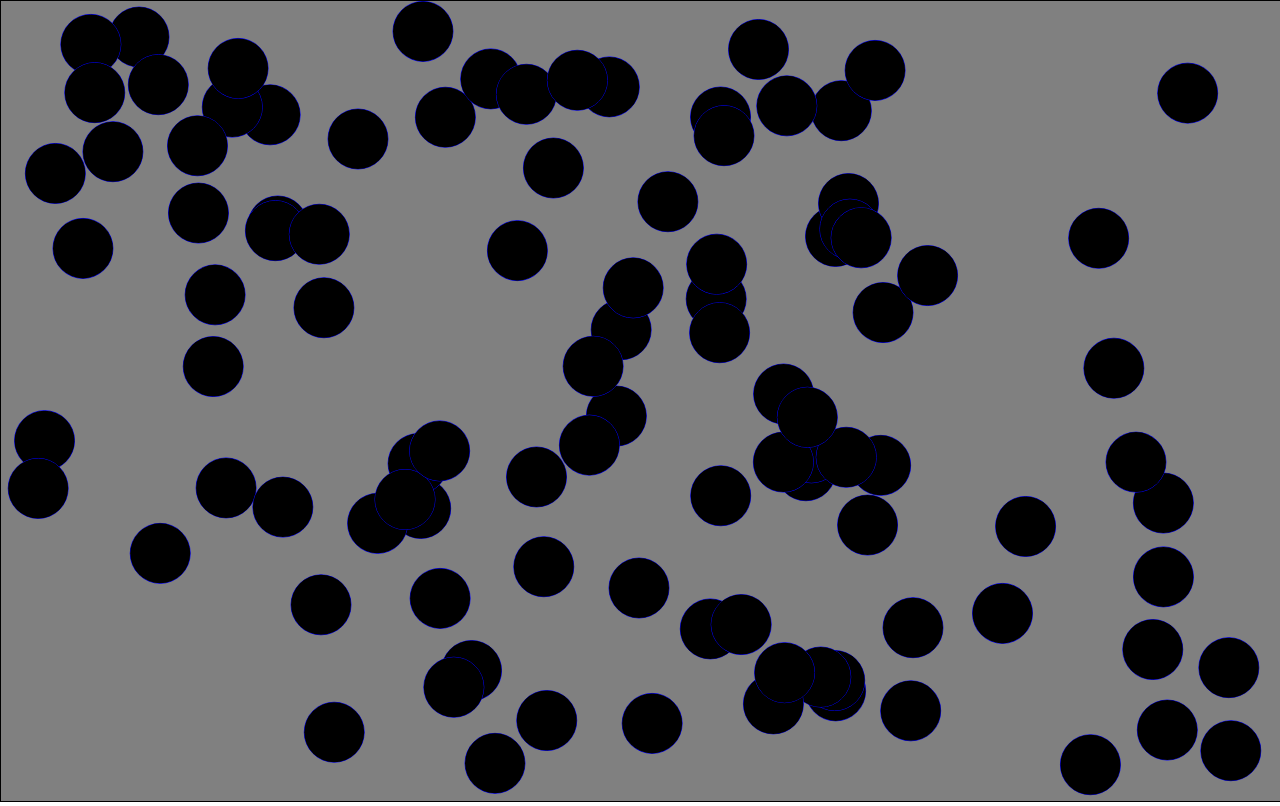
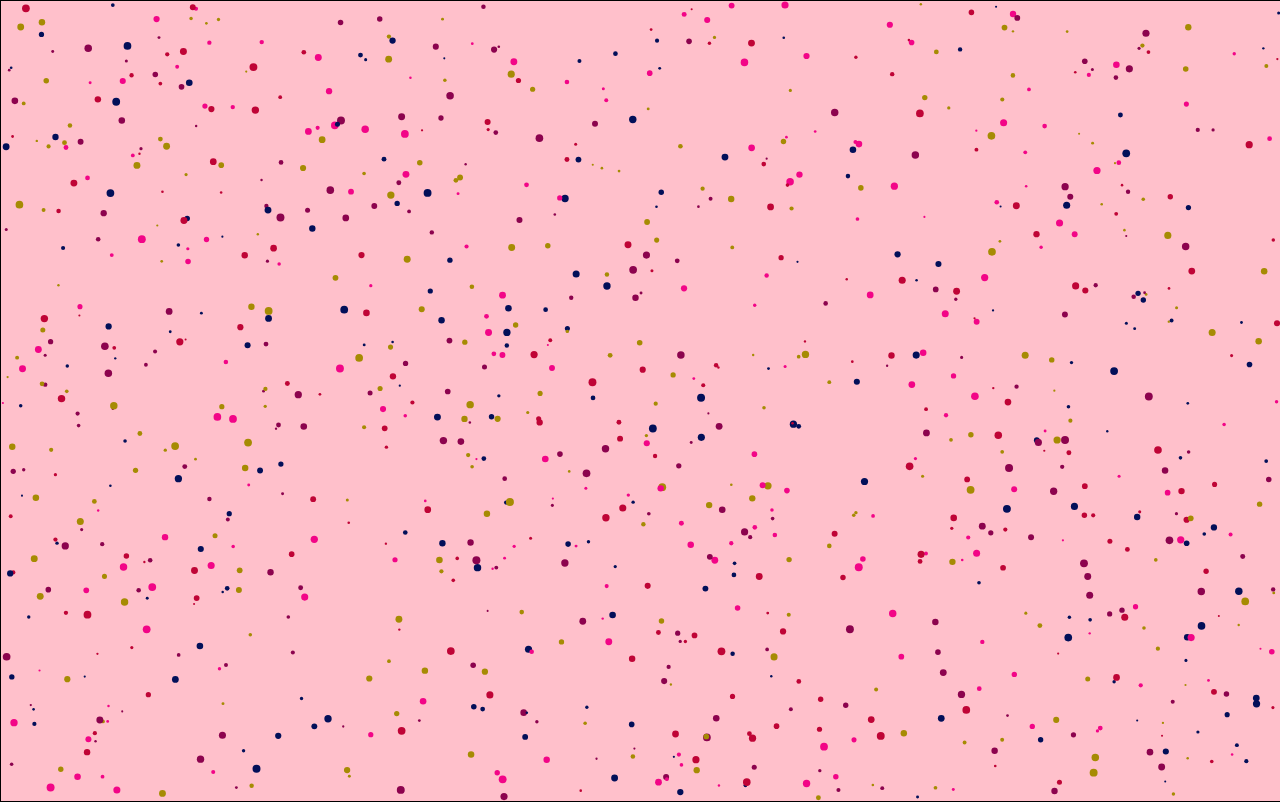
Before and after one commit to PratikshaSh/canvas, a plain HTML site: page canvas-resize/index.html in a window 1280 px wide. Drawn offline with Linux system fonts and the light colour scheme.

Commit message:
interactivity added

```diff
--- a/canvas-resize/canvas.js
+++ b/canvas-resize/canvas.js
@@ -52,6 +52,36 @@ var c = canvas.getContext('2d');
 // var dy = (Math.random() - 0.5) * 8;
 // var radius = 30;
 
+var mouse = {
+    x: undefined,
+    y: undefined
+}
+var maxRadius = 40;
+// var minRadius = 2;
+
+var colorArray =[
+   '#BF0436',
+   "#F20587",
+   '#8C034E',
+   '#020F59',
+   '#A68B03',
+];
+
+window.addEventListener('mousemove',
+    function (event) {
+    mouse.x = event.x;
+    mouse.y = event.y;
+    console.log(mouse);
+})
+
+window.addEventListener('resize', function() {
+    canvas.width = window.innerWidth;
+    canvas.height = window.innerHeight;
+    init();
+})
+
+
+
 //JS Object
 function Circle(x,y, dx, dy, radius){
     this.x = x;
@@ -59,12 +89,15 @@ function Circle(x,y, dx, dy, radius){
     this.dx = dx;
     this.dy =dy;
     this.radius = radius;
+    this.minRadius = radius;
+    this.color = colorArray[Math.floor(Math.random() * 5)];
 
     this.draw = function() {
         c.beginPath();
         c.arc(this.x, this.y, this.radius, 0, Math.PI * 2, false);
-        c.strokeStyle = 'blue';
-        c.stroke();
+        // c.strokeStyle = 'blue';
+        // c.stroke();
+        c.fillStyle =  this.color;
         c.fill();
     }
 
@@ -77,6 +110,17 @@ function Circle(x,y, dx, dy, radius){
         }
         this.x += this.dx;
         this.y += this.dy;
+
+        //interactivity
+         if ( mouse.x - this.x < 50 && mouse.x - this.x > -50
+             && mouse.y - this.y < 50 && mouse.y - this.y > -50){
+             if(this.radius < maxRadius){
+                this.radius += 1;
+            }
+         }else if(this.radius > this.minRadius){
+             this.radius -= 1 ;
+         }
+
         this.draw();
     }
 }
@@ -84,8 +128,12 @@ function Circle(x,y, dx, dy, radius){
 
 var circleArray = [];
 
-for(var i = 0; i<100; i++){
-    var radius = 30;
+
+function init(){
+
+    circleArray = [];
+    for(var i = 0; i<1000; i++){
+        var radius = Math.random() * 3 + 1 ;
         var x = Math.random() * (innerWidth - radius * 2) + radius;
         var y = Math.random() * (innerHeight - radius * 2) + radius;
         var dx = (Math.random() - 0.5) ;
@@ -94,6 +142,7 @@ for(var i = 0; i<100; i++){
 
     }
     // console.log(circleArray);
+}
 
 function animate(){
     requestAnimationFrame(animate);
@@ -104,5 +153,5 @@ function animate(){
     }
 
 }
-
+init();
 animate();
--- a/canvas-resize/index.html
+++ b/canvas-resize/index.html
@@ -8,7 +8,7 @@
     <style type="text/css">
          canvas{
              border: 1px solid black;
-             background: grey;
+             background: pink;
          }
          body{
              margin: 0;
```
Lines whose indentation alone changed are shown as unchanged.
